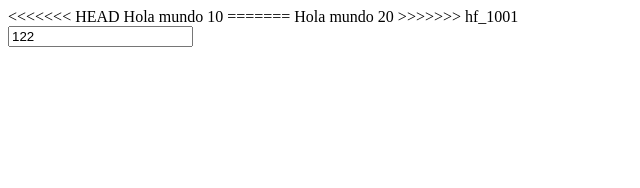
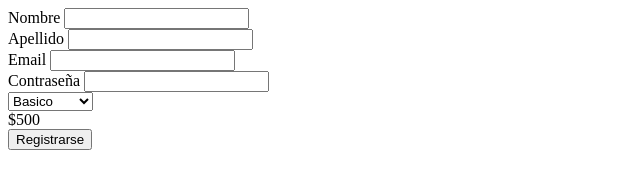
Before and after one commit to ivolbch/reactJS, a plain HTML site: page index.html in a window 1280 px wide. Shown: the whole page, without its empty margins (0-640 px from the left). Drawn offline with Linux system fonts and the light colour scheme.

Commit message:
UN1 TP Opt

```diff
--- a/index.html
+++ b/index.html
@@ -1,18 +1,36 @@
 <html>
-<head>
-<title>kekito</title>
-<script src="script.js"></script>
-</head>
+    <head>
+        <title>React Clase 1</title>
 
-<body >
-<<<<<<< HEAD
-    Hola mundo 10
-=======
-    Hola mundo 20
->>>>>>> hf_1001
-    <form>
-        <input type="text" value="122" onfocus="this.blur()">
+    </head>
+    <body>
+        <form name="form_registro" onsubmit="registrarse(); return false;">
+            <div>
+                <label>Nombre</label>
+                <input type="text" name="nombre" id="nombre_id">
+                <span id="nombre_error"></span>
+            </div>
+            <div>
+                <label>Apellido</label>
+                <input type="text" name="apellido" id="apellido_id">
+            </div>
+            <div>
+                <label>Email</label>
+                <input type="email" name="email" id="email_id">
+            </div>
+            <div>
+                <label>Contraseña</label>
+                <input type="password" name="password" id="password_id">
+            </div>
+            <select name="seguro" id="seguro_id" onchange="tipoSeguro()">
+                <option value="1">Basico</option>
+                <option value="2">Intermedio</option>
+                <option value="3">Premuim</option>
+            </select>
+            <div id="precioSeguro"></div>
+            <button type="submit">Registrarse</button>
         </form>
+    </body>
+    <script src="./scripts/script.js"></script>
 
-</body>
 </html>
--- a/script.js
+++ /dev/null
@@ -1,9 +0,0 @@
-function comprobarClave(){
-  clave1 = document.f1.clave1.value
-  clave2 = document.f1.clave2.value
-
-  if (clave1 == clave2)
-     alert("Las dos claves son iguales...\nRealizaríamos las acciones del caso positivo")
-  else
-     alert("Las dos claves son distintas...\nRealizaríamos las acciones del caso negativo")
-}
--- /dev/null
+++ b/scripts/script.js
@@ -0,0 +1,43 @@
+function registrarse(){
+    var nombre //Declaracion
+    nombre = document.form_registro.nombre.value /* Inicializacion */
+    var apellido = document.form_registro.apellido.value //Declarado e inicializado
+    var email = document.getElementById("email_id").value
+    var password = document.getElementById("password_id").value
+    console.log(nombre,apellido,email,password)
+    if(nombre==""){
+        document.getElementById("nombre_error").innerHTML = "El campo es obligatorio"
+    }else{
+        document.getElementById("nombre_error").innerHTML = ""
+    }
+
+    var cursos = ["php","js","react"]
+    for(var i=0;i<cursos.length;i++){
+        alert(cursos[i])
+    }
+    console.log(cursos)
+    var cursosA = new Array(3)
+    cursosA.push("php")
+    cursosA[1] = "js"
+    cursosA.push("react")
+
+    var cursosB = new Array()
+}
+function tipoSeguro(){
+    var tipoSeguro = document.getElementById("seguro_id").value
+    console.log(tipoSeguro)
+
+    switch(tipoSeguro){
+        case "1":
+            var precio="$500"
+            break;
+        case "2":
+            var precio="$1000"
+            break;
+        case "3":
+            var precio="$1500"
+            break;
+    }
+    document.getElementById("precioSeguro").innerHTML=precio
+}
+tipoSeguro()
```
Also changed, not shown: test.js (deleted).
